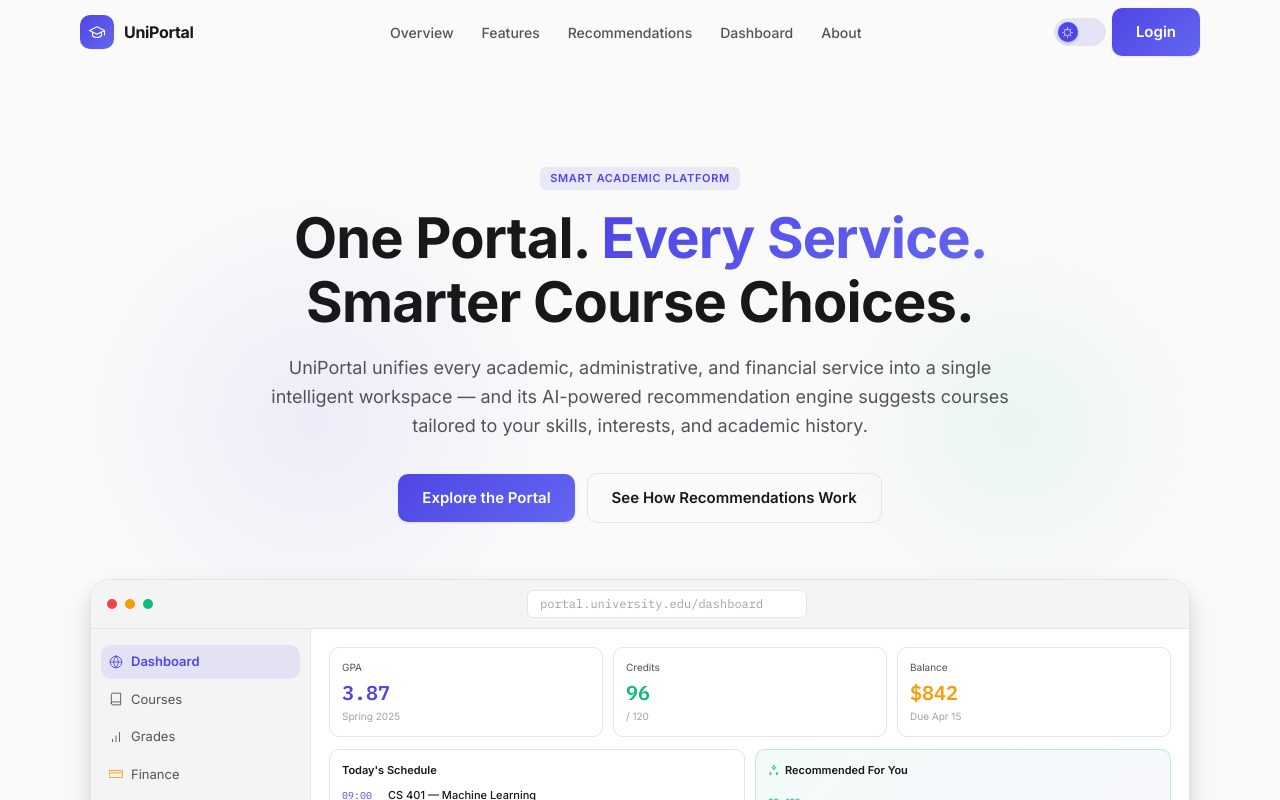
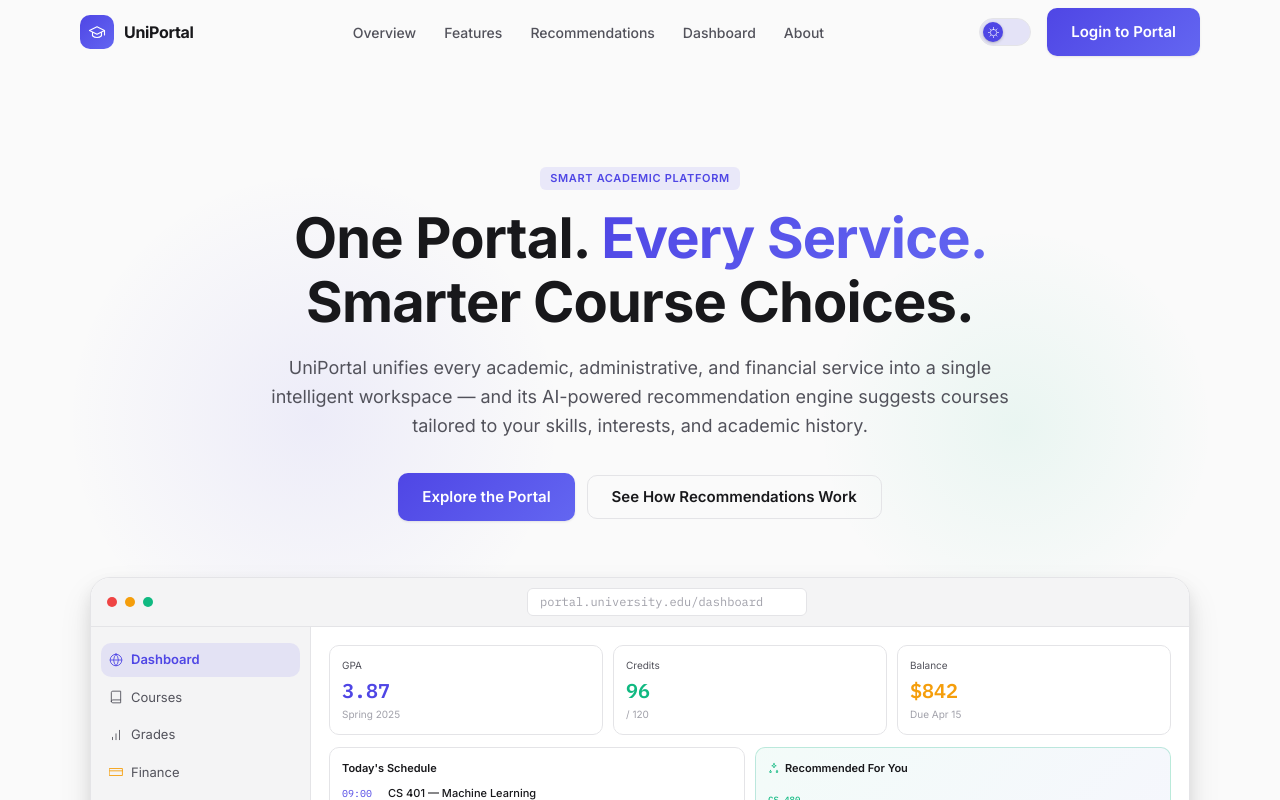
Before and after one commit to AlirezaHassaniEghtedar/uni-portals, a React (Vite) app: page / in a window 1280 px wide. Shown: the top 800 px of the page. Built offline with nearby package versions, Linux system fonts and the light colour scheme; the HTML template or start-up script is replaced by a standard one.

Commit message:
[FIX] styles

```diff
--- a/src/App.tsx
+++ b/src/App.tsx
@@ -144,7 +144,7 @@ function OutlineButton({ children, onClick, fullWidth = false }: { children: Rea
         background: hovered ? 'rgba(79,70,229,0.06)' : 'transparent',
         color: 'var(--foreground)',
         borderRadius: 'var(--radius-md)',
-        padding: '13px 24px',
+        // padding: '13px 24px',
         fontSize: '15px',
         fontWeight: '600',
         border: '1.5px solid var(--border)',
@@ -308,13 +308,13 @@ function Navbar({ dark, onToggle }: { dark: boolean; onToggle: () => void }) {
           )}
 
           {/* Right actions */}
-          <div style={{ display: 'flex', alignItems: 'center', gap: 10, flexShrink: 0 }}>
+          <div style={{ display: 'flex', alignItems: 'center', gap: 20, flexShrink: 0 }}>
             {/* Theme toggle always visible */}
             <ThemeToggle dark={dark} onToggle={onToggle} />
 
             {/* Login button — desktop & tablet only in navbar */}
             {!isMobile && (
-              <PrimaryButton>Login</PrimaryButton>
+              <PrimaryButton>Login to Portal</PrimaryButton>
             )}
 
             {/* Hamburger — tablet & mobile */}
@@ -451,7 +451,7 @@ function HeroSection() {
           alignItems: isMobile ? 'stretch' : 'center',
         }}>
           <PrimaryButton fullWidth={isMobile}>Explore the Portal</PrimaryButton>
-          <OutlineButton fullWidth={isMobile}>See How Recommendations Work</OutlineButton>
+          <OutlineButton fullWidth={isMobile}><a title='read the paper' style={{width: '100%', height: '100%' , padding: '13px 24px'}} href="https://drive.google.com/drive/folders/11Z4tKbqcp_QITKsEoqbWrKXq9_HLr5Xb?usp=sharing"  target='_blank'>See How Recommendations Work</a></OutlineButton>
         </div>
       </div>
 
@@ -1242,13 +1242,12 @@ function Footer() {
           <button style={{
             background: '#fff', color: '#4F46E5',
             borderRadius: 'var(--radius-md)',
-            padding: '13px 28px',
             fontSize: 15, fontWeight: 700,
             border: 'none', cursor: 'pointer',
             whiteSpace: 'nowrap', minHeight: 44,
             width: isMobile ? '100%' : undefined,
           }}>
-            Read the Research →
+            <a href="https://drive.google.com/drive/folders/11Z4tKbqcp_QITKsEoqbWrKXq9_HLr5Xb?usp=sharing" target='_blank' style={{padding: '13px 28px'}}>Read the Research →</a>
           </button>
         </div>
 
@@ -1259,8 +1258,8 @@ function Footer() {
               <Icon path={Icons.user} color="#fff" size={20} />
             </div>
             <div>
-              <div style={{ fontSize: isMobile ? 14 : 15, fontWeight: 600, color: 'var(--foreground)' }}>Research Team — Department of Computer Science</div>
-              <div style={{ fontSize: 13, color: 'var(--foreground-muted)' }}>Capstone Research Project · University Information Systems · 2025–2026</div>
+              <div style={{ fontSize: isMobile ? 14 : 15, fontWeight: 600, color: 'var(--foreground)' }}>Research Team — Department of Computer Engineering</div>
+              <div style={{ fontSize: 13, color: 'var(--foreground-muted)' }}>Capstone Research Project · Kharazmi University · 2025–2026</div>
             </div>
           </div>
         </div>
```
